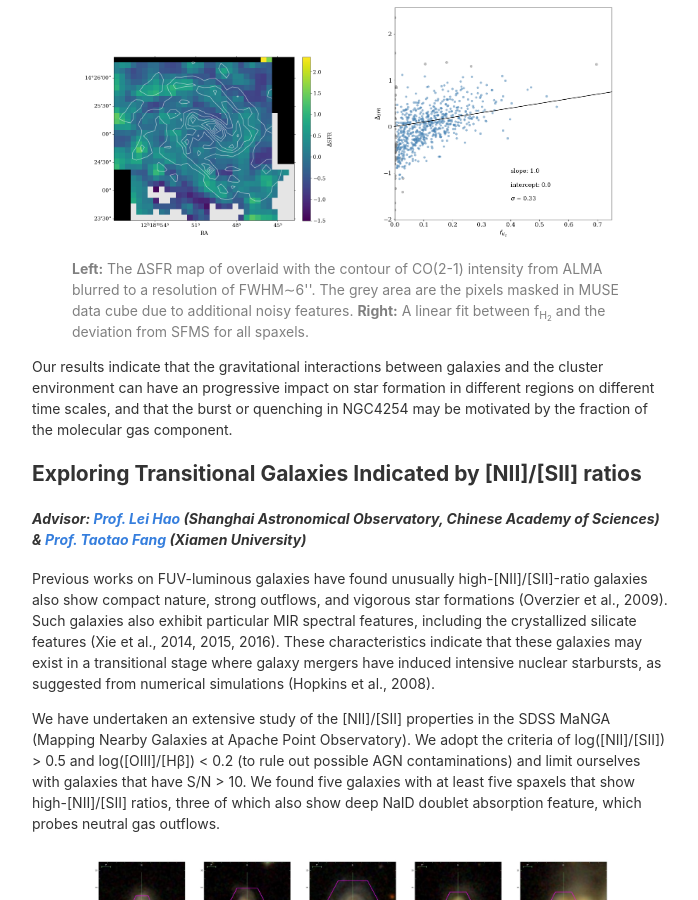
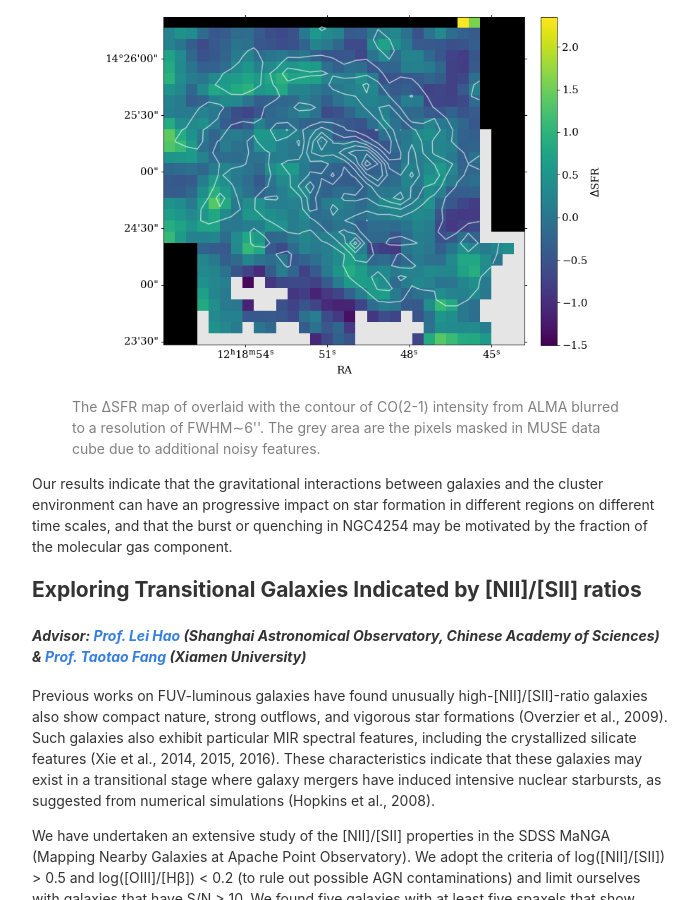
Before and after one commit to yunting-wang/yunting-wang.github.io, a Jekyll site: the page built from research.md, in a window 1280 px wide and 900 px high, scrolled down 1172 px. Shown: the whole window, without its empty margins (289-987 px from the left). Built offline with Jekyll 4.4.1, drawn with Linux system fonts in a browser that asks for light colours; nearby versions of some CDN libraries.

Commit message:
some changes

```diff
--- a/research.md
+++ b/research.md
@@ -19,11 +19,9 @@ We study the change in Star Formation Rate with respect to the three scaling rel
 
 <figure>
 <p align="center">
-  <img src="https://yunting-wang.github.io/images/dsfr.png" width="45%">
-&nbsp; &nbsp; &nbsp; &nbsp;
-  <img src="https://yunting-wang.github.io/images/corr_fh2.png" width="45%">
+<img src="https://yunting-wang.github.io/images/dsfr.png" width="90%">
+<figcaption><span style="color:grey"> The &Delta;SFR map of overlaid with the contour of CO(2-1) intensity from ALMA blurred to a resolution of FWHM∼6''. The grey area are the pixels masked in MUSE data cube due to additional noisy features. </span></figcaption>
 </p>
-<figcaption><span style="color:grey"><b>Left:</b> The &Delta;SFR map of overlaid with the contour of CO(2-1) intensity from ALMA blurred to a resolution of FWHM∼6''. The grey area are the pixels masked in MUSE data cube due to additional noisy features. <b>Right:</b> A linear fit between f<sub>H<sub>2</sub></sub> and the deviation from SFMS for all spaxels. </span></figcaption>
 </figure>
 
 Our results indicate that the gravitational interactions between galaxies and the cluster environment can have an progressive impact on star formation in different regions on different time scales, and that the burst or quenching in NGC4254 may be motivated by the fraction of the molecular gas component.
```
